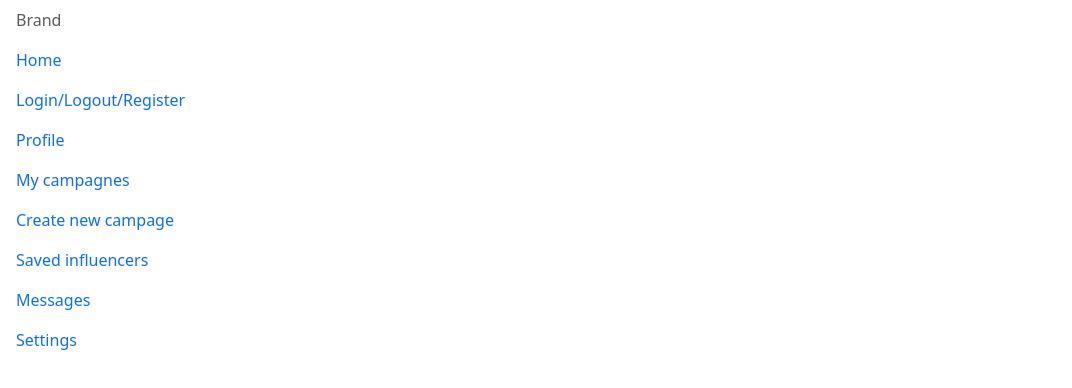
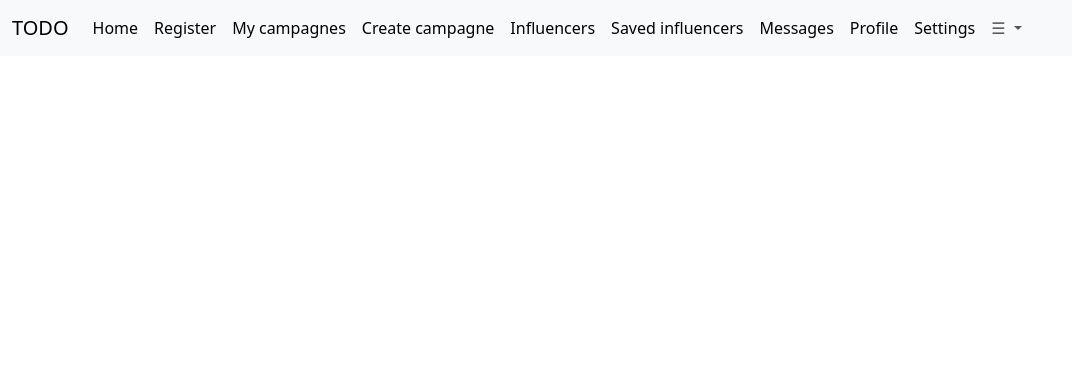
Before and after one commit to MrtnBalazs/influ-frontend, an Angular app: page / in a window 1280 px wide. Shown: the top 388 px of the page, without its empty margins (0-1072 px from the left). Built offline with nearby package versions, Linux system fonts and the light colour scheme.

Commit message:
Navbar fixes

```diff
--- a/src/app/app.component.html
+++ b/src/app/app.component.html
@@ -1,38 +1,6 @@
+<app-sidebar></app-sidebar>
 <div class="row">
-  @if(true) {
-    <div class="col-2">
-      <div class="nav flex-column" id="v-pills-tab" role="tablist" aria-orientation="vertical">
-        <a class="nav-link disabled">Brand</a>
-        <a class="nav-link active" id="v-pills-home-tab" data-toggle="pill" href="/homepage" role="tab" aria-controls="v-pills-home" aria-selected="true">Home</a>
-        <a class="nav-link" id="v-pills-profile-tab" data-toggle="pill" href="/signup" role="tab" aria-controls="v-pills-profile" aria-selected="false">Login/Logout/Register</a>
-        <a class="nav-link" id="v-pills-profile-tab" data-toggle="pill" href="/profile" role="tab" aria-controls="v-pills-profile" aria-selected="false">Profile</a>
-        <a class="nav-link" id="v-pills-profile-tab" data-toggle="pill" href="/campagnes" role="tab" aria-controls="v-pills-profile" aria-selected="false">My campagnes</a>
-        <a class="nav-link" id="v-pills-messages-tab" data-toggle="pill" href="/create-campagne" role="tab" aria-controls="v-pills-messages" aria-selected="false">Create new campage</a>
-        <a class="nav-link" id="v-pills-settings-tab" data-toggle="pill" href="/saved-influencers" role="tab" aria-controls="v-pills-settings" aria-selected="false">Saved influencers</a>
-        <a class="nav-link" id="v-pills-messages-tab" data-toggle="pill" href="/messages" role="tab" aria-controls="v-pills-messages" aria-selected="false">Messages</a>
-        <a class="nav-link" id="v-pills-settings-tab" data-toggle="pill" href="/settings" role="tab" aria-controls="v-pills-settings" aria-selected="false">Settings</a>
-      </div>
-    </div>
-    <div class="container col-10 p-5">
-      <router-outlet></router-outlet>
-    </div>
-  } @else {
-    <div class="col-2">
-      <div class="nav flex-column" id="v-pills-tab" role="tablist" aria-orientation="vertical">
-        <a class="nav-link disabled">Influencer</a>
-        <a class="nav-link active" id="v-pills-home-tab" data-toggle="pill" href="/homepage" role="tab" aria-controls="v-pills-home" aria-selected="true">Home</a>
-        <a class="nav-link" id="v-pills-profile-tab" data-toggle="pill" href="/signup" role="tab" aria-controls="v-pills-profile" aria-selected="false">Login/Logout/Register</a>
-        <a class="nav-link" id="v-pills-profile-tab" data-toggle="pill" href="/profile" role="tab" aria-controls="v-pills-profile" aria-selected="false">Profile</a>
-        <a class="nav-link" id="v-pills-profile-tab" data-toggle="pill" href="/campagnes" role="tab" aria-controls="v-pills-profile" aria-selected="false">Campagnes</a>
-        <a class="nav-link" id="v-pills-messages-tab" data-toggle="pill" href="/my-pitches" role="tab" aria-controls="v-pills-messages" aria-selected="false">My pitches</a>
-        <a class="nav-link" id="v-pills-settings-tab" data-toggle="pill" href="/campagnes" role="tab" aria-controls="v-pills-settings" aria-selected="false">Saved campagnes</a>
-        <a class="nav-link" id="v-pills-settings-tab" data-toggle="pill" href="/saved-brands" role="tab" aria-controls="v-pills-settings" aria-selected="false">Saved brands</a>
-        <a class="nav-link" id="v-pills-messages-tab" data-toggle="pill" href="/messages" role="tab" aria-controls="v-pills-messages" aria-selected="false">Messages</a>
-        <a class="nav-link" id="v-pills-settings-tab" data-toggle="pill" href="/settings" role="tab" aria-controls="v-pills-settings" aria-selected="false">Settings</a>
-      </div>
-    </div>
-    <div class="container col-10 p-5">
-      <router-outlet></router-outlet>
-    </div>
-  }
+  <div class="container col-10 p-5">
+    <router-outlet></router-outlet>
+  </div>
 </div>
--- a/src/app/app.component.ts
+++ b/src/app/app.component.ts
@@ -1,11 +1,12 @@
 import { Component, inject } from '@angular/core';
 import { RouterOutlet } from '@angular/router';
 import { CampagneService } from './service/campagne/campagne.service';
+import { SidebarComponent } from './sidebar/sidebar.component';
 
 @Component({
   selector: 'app-root',
   standalone: true,
-  imports: [RouterOutlet, RouterOutlet],
+  imports: [RouterOutlet, RouterOutlet, SidebarComponent],
   templateUrl: './app.component.html',
   styleUrl: './app.component.css'
 })
--- /dev/null
+++ b/src/app/sidebar/sidebar.component.html
@@ -0,0 +1,24 @@
+<nav class="navbar navbar-expand-lg bg-body-tertiary">
+  <div class="container-fluid">
+    <a class="navbar-brand" href="/homepage" (click)="switchBrandCampagne()">TODO</a>
+    <div class="collapse navbar-collapse" id="navbarNavDropdown">
+      <ul class="navbar-nav">
+        @for (item of getRouteList(); track item.name) {
+          <li class="nav-item">
+            <a class="nav-link active" [href]="item.route">{{item.name}}</a>
+          </li>
+        }
+        <li class="nav-item dropdown">
+          <a class="nav-link dropdown-toggle" href="#" role="button" data-bs-toggle="dropdown" aria-expanded="false">
+            ☰
+          </a>
+          <ul class="dropdown-menu">
+            @for (item of getRouteList(); track item.name) {
+              <li><a class="dropdown-item" [href]="item.route">{{item.name}}</a></li>
+            }
+          </ul>
+        </li>
+      </ul>
+    </div>
+  </div>
+</nav>
--- /dev/null
+++ b/src/app/sidebar/sidebar.component.ts
@@ -0,0 +1,55 @@
+import { Component } from '@angular/core';
+
+@Component({
+  selector: 'app-sidebar',
+  standalone: true,
+  imports: [],
+  templateUrl: './sidebar.component.html',
+  styleUrl: './sidebar.component.css'
+})
+export class SidebarComponent {
+  isOpen = true;
+  isBrand = true;
+
+  commonMenuItemsFront = [
+    { name: 'Home', route: '/homepage' },
+    { name: 'Register', route: '/signup' },
+  ]
+
+  commonMenuItemsBack = [
+    { name: 'Messages', route: '/messages' },
+    { name: 'Profile', route: '/profile' },
+    { name: 'Settings', route: '/settings' },
+  ]
+
+  influMenuItems = [
+    { name: 'Campagnes', route: '/campagnes' },
+    { name: 'My pitches', route: '/my-pithces' },
+    { name: 'Saved campagnes', route: '/saved-campagnes' },
+    { name: 'Brands', route: '/brands' },
+    { name: 'Saved Brands', route: '/saved-brands' },
+  ];
+
+  brandMenuItems = [
+    { name: 'My campagnes', route: '/campagnes' },
+    { name: 'Create campagne', route: '/create-campagne' },
+    { name: 'Influencers', route: '/influencers' },
+    { name: 'Saved influencers', route: '/saved-influencers' },
+  ];
+
+  getRouteList() {
+    this.commonMenuItemsBack
+    if(this.isBrand)
+      return this.commonMenuItemsFront.concat(this.brandMenuItems).concat(this.commonMenuItemsBack);
+    else
+      return this.commonMenuItemsFront.concat(this.influMenuItems).concat(this.commonMenuItemsBack);
+  }
+
+  toggleNavbar() {
+    this.isOpen = !this.isOpen;
+  }
+
+  switchBrandCampagne() {
+    this.isBrand = !this.isBrand;
+  }
+}
```
Also changed, not shown: src/app/sidebar/sidebar.component.css (added), 1 other file (tests, documents, lock files or other folders).
